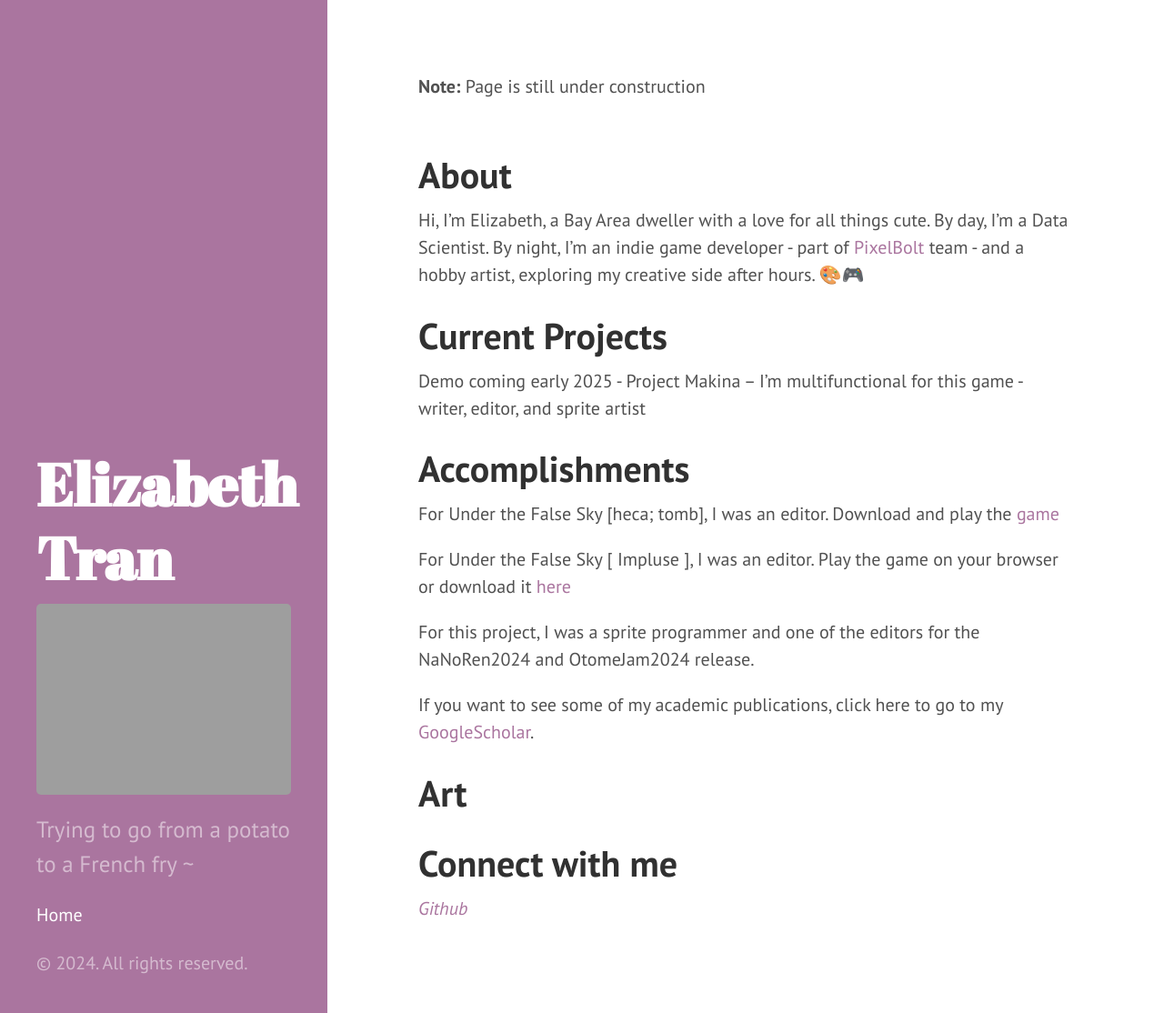
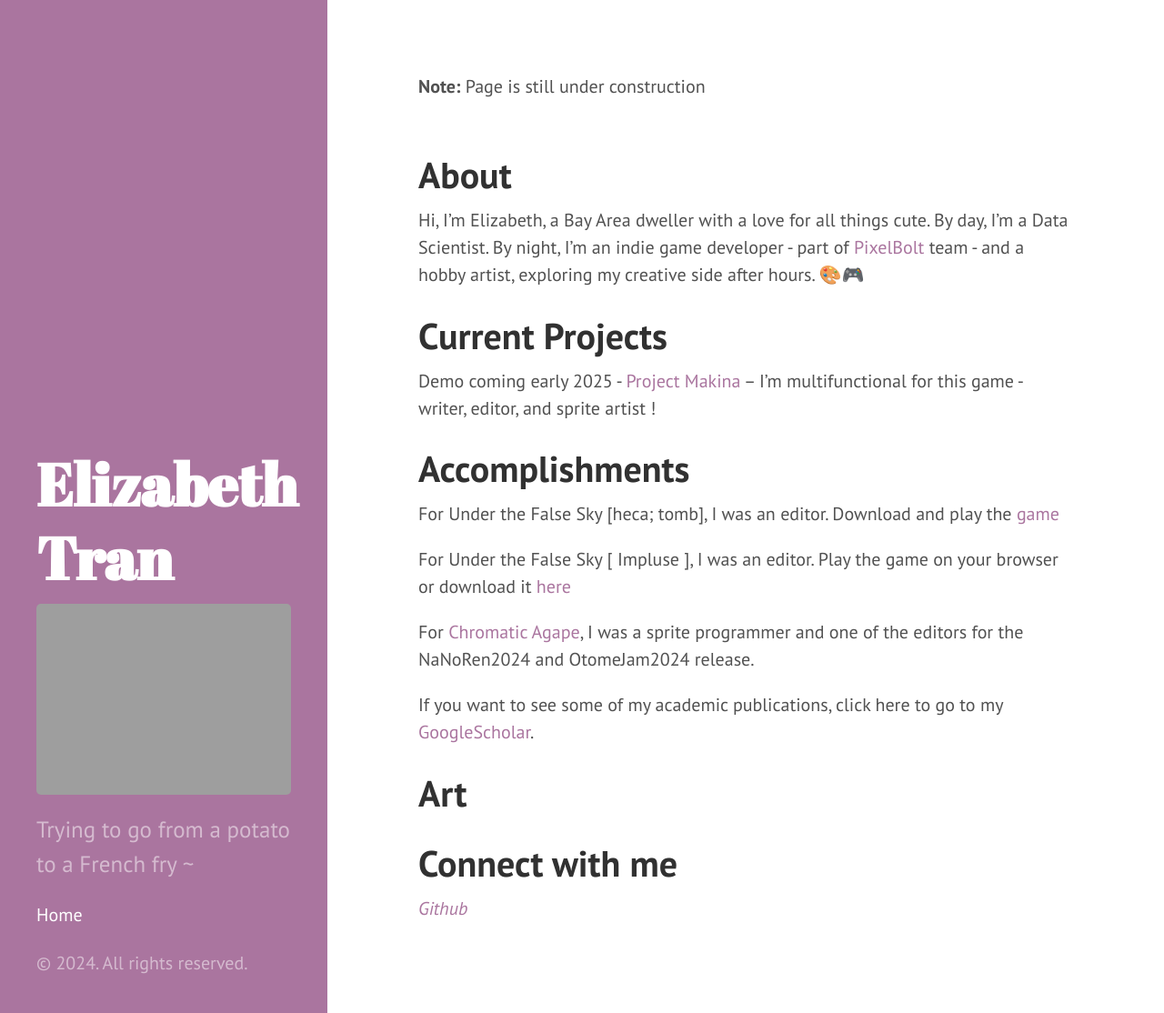
Before and after one commit to elizabellatran/elizabellatran.github.io, a Jekyll site: the page built from index.md, in a window 1280 px wide and 1114 px high. Shown: the whole window at 91% size. Built offline with Jekyll 4.4.1, drawn with Linux system fonts in a browser that asks for light colours.

```diff
--- a/index.md
+++ b/index.md
@@ -10,7 +10,7 @@
 
 # Current Projects
 
-Demo coming early 2025 - Project Makina -- I'm multifunctional for this game - writer, editor, and sprite artist
+Demo coming early 2025 - <a href= "https://pixelboltgames.wixsite.com/pixelbolt-games"> Project Makina</a> -- I'm multifunctional for this game - writer, editor, and sprite artist !
 
 
 # Accomplishments
@@ -21,7 +21,7 @@
 For Under the False Sky [ Impluse ], I was an editor. Play the game on your browser or download it <a href= "https://elduator.itch.io/utfs-impulse"> here</a>
 
 
-For this project, I was a sprite programmer and one of the editors for the NaNoRen2024 and OtomeJam2024 release.
+For <a href="https://deniz-g-lerosi.itch.io/chromatic-agape"> Chromatic Agape</a>, I was a sprite programmer and one of the editors for the NaNoRen2024 and OtomeJam2024 release.
 
 
 If you want to see some of my academic publications, click here to go to my <a href="https://scholar.google.com/citations?user=ytjqu-EAAAAJ&hl=en"> GoogleScholar</a>.
```
